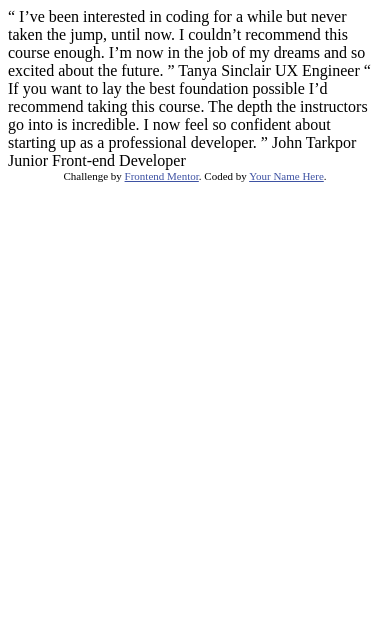
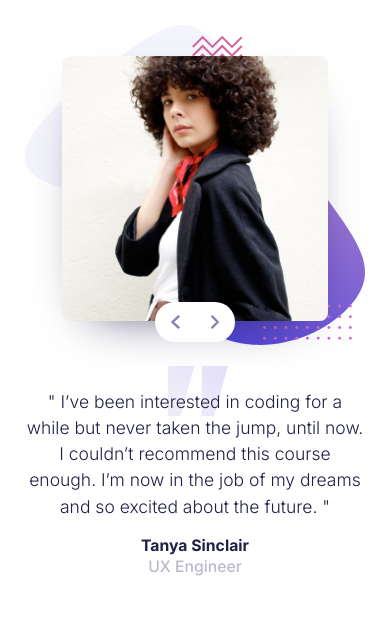
Before and after one commit to EvertonBorges/coding-bootcamp-testimonials-slider-master, a plain HTML site: page index.html in a window 390 px wide. Shown: the top 617 px of the page. Drawn offline with Linux system fonts and the light colour scheme.

Commit message:
feat - Layout in Desktop and Mobile

```diff
--- a/index.html
+++ b/index.html
@@ -9,26 +9,33 @@
   <title>Frontend Mentor | Coding Bootcamp Testimonials Slider</title>
 
   <!-- Feel free to remove these styles or customise in your own stylesheet 👍 -->
-  <style>
-    .attribution { font-size: 11px; text-align: center; }
-    .attribution a { color: hsl(228, 45%, 44%); }
-  </style>
+  <link href="https://fonts.googleapis.com/css2?family=Inter:wght@300;500;700&display=swap" rel="stylesheet">
+  <link rel="stylesheet" href="./styles.css">
 </head>
 <body>
 
-  “ I’ve been interested in coding for a while but never taken the jump, until now.
-  I couldn’t recommend this course enough. I’m now in the job of my dreams and so
-  excited about the future. ”
-
-  Tanya Sinclair
-  UX Engineer
-
-  “ If you want to lay the best foundation possible I’d recommend taking this course.
-  The depth the instructors go into is incredible. I now feel so confident about
-  starting up as a professional developer. ”
-
-  John Tarkpor
-  Junior Front-end Developer
+  <main class="pattern">
+    <section class="pattern-datas">
+      <div class="pattern-texts">
+        <div class="pattern-text">
+          <label class="pattern-description">
+            " I’ve been interested in coding for a while but never taken the jump, until now.
+            I couldn’t recommend this course enough. I’m now in the job of my dreams and so
+            excited about the future. "
+          </label>
+          <label class="pattern-name">Tanya Sinclair</label>
+          <label class="pattern-profession">UX Engineer</label>
+        </div>
+      </div>
+      <div class="pattern-photo">
+        <img src="./images/image-tanya.jpg" alt="Tanya Sinclair">
+        <div class="navigation">
+          <a class="nav-left" href="#"><img src="./images/icon-prev.svg" alt="prev"></a>
+          <a class="nav-right" href="#"><img src="./images/icon-next.svg" alt="next"></a>
+        </div>
+      </div>
+    </section>
+  </main>
 
   <div class="attribution">
     Challenge by <a href="https://www.frontendmentor.io?ref=challenge" target="_blank">Frontend Mentor</a>.
--- a/styles.css
+++ b/styles.css
@@ -0,0 +1,195 @@
+* {
+    margin: 0;
+    padding: 0;
+}
+
+body {
+    font-size: 35px;
+    font-family: 'Inter', sans-serif;
+    color: hsl(240, 38%, 20%);
+}
+
+.pattern-datas {
+    display: flex;
+    align-items: center;
+}
+
+.pattern-texts {
+    position: relative;
+    width: 100%;
+    height: 100%;
+    bottom: 0;
+    z-index: 1;
+    display: inline-block;
+    background-image: url('./images/pattern-quotes.svg');
+    background-repeat: no-repeat;
+    background-size: 132px;
+}
+
+.pattern-text {
+    width: 100%;
+    height: 100%;
+}
+
+.pattern-text label {
+    display: block;
+}
+
+.pattern-description {
+    font-weight: 300;
+}
+
+.pattern-name {
+    font-size: 0.6em;
+    font-weight: 700;
+}
+
+.pattern-profession {
+    color: hsl(240, 18%, 77%);
+    font-weight: 500;
+    font-size: 0.6em;
+}
+
+.pattern-photo {
+    position: relative;
+    background-image: url('./images/pattern-bg.svg');
+    background-repeat: no-repeat;
+    background-position: top;
+    background-size: contain;
+    display: block;
+}
+
+.pattern-photo > img {
+    position: relative;
+    border-radius: 8px;
+    height: 540px;
+    width: 540px;
+    box-shadow: 0px 20px 48px -32px hsl(240, 38%, 20%);
+}
+
+.navigation {
+    position: absolute;
+    border-radius: 50px;
+    background-color: white;
+    display: flex;
+    justify-content: space-around;
+}
+
+.navigation a {
+    width: 50%;
+    text-align: center;
+    display: flex;
+    justify-content: center;
+    align-items: center;
+}
+
+.navigation a img {
+    width: 25%;
+    height: 35%;
+}
+
+@media(min-width: 1300px) {
+
+    .pattern {
+        margin: 50px;
+    }
+
+    .pattern-datas {
+        flex-direction: row;
+        justify-content: space-around;
+    }
+
+    .pattern-texts {
+        padding: 75px 0 0;
+        margin-right: -225px;
+        max-width: 700px;
+        background-position: 105px 0;
+    }
+
+    .pattern-description {
+        line-height: 1.25em;
+    }
+
+    .pattern-name {
+        display: inline-block !important;
+        margin-top: 40px;
+    }
+
+    .pattern-profession {
+        display: inline-block !important;
+    }
+
+    .pattern-photo {
+        height: 657px;
+        width: 697px;
+    }
+
+    .pattern-photo > img {
+        margin: 63px 66px;
+    }
+
+    .navigation {
+        width: 110px;
+        left: 132.5px;
+        bottom: 30px;
+        height: 50px;
+    }
+
+}
+
+@media(max-width: 1299px) {
+
+    .pattern {
+        margin: 25px;
+    }
+
+    .pattern-datas {
+        flex-direction: column-reverse;
+        justify-items: center;
+    }
+
+    .pattern-texts {
+        padding: 22.5px 0;
+        margin-right: 0 auto;
+        max-width: auto;
+        background-position: 51% top;
+        background-size: 60px;
+    }
+
+    .pattern-description {
+        text-align: center;
+        line-height: 1.5em;
+    }
+
+    .pattern-name {
+        width: 100%;
+        margin-top: 16px;
+        font-size: 0.45em;
+        text-align: center !important;
+    }
+
+    .pattern-profession {
+        width: 100%;
+        margin-top: 2px;
+        font-size: 0.45em;
+        text-align: center !important;
+    }
+
+    .pattern-description {
+        font-size: 0.5em;
+    }
+
+    .pattern-photo > img {
+        width: 78%;
+        height: 80%;
+        margin: 9% 11% 11%;
+    }
+
+    .navigation {
+        width: 80px;
+        left: calc(50% - 40px);
+        bottom: calc(13% - 20px);
+        height: 40px;
+    }
+
+}
```
Also changed, not shown: script.js (+12 -0 lines).
